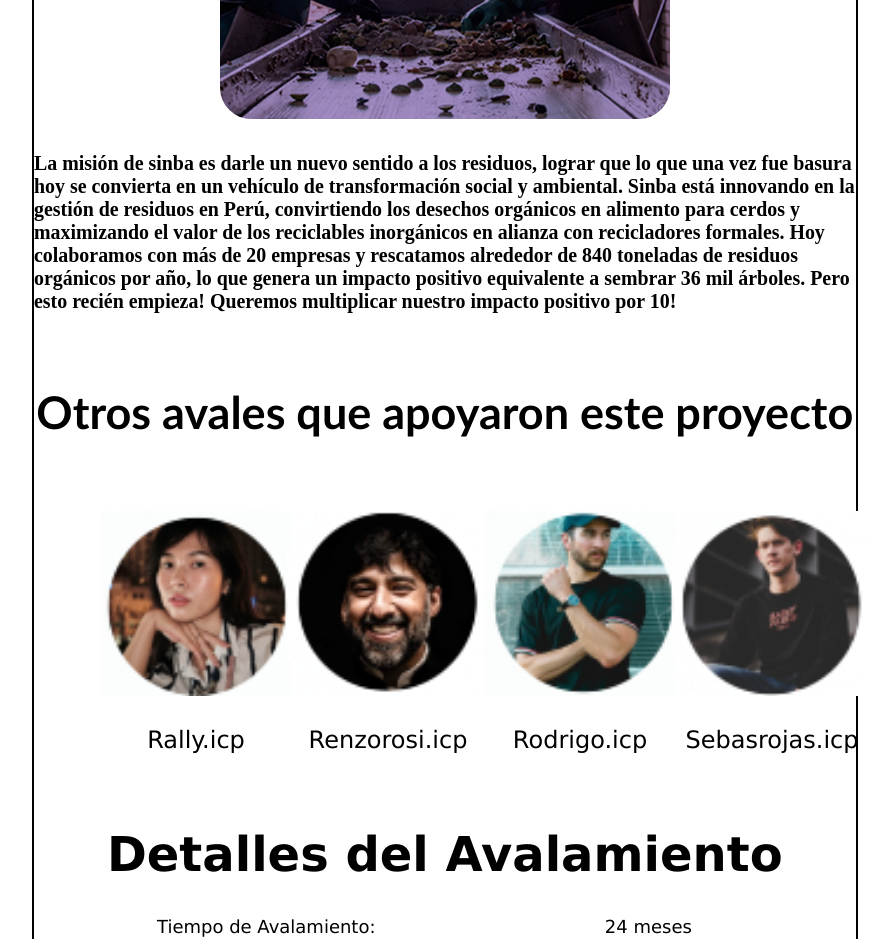
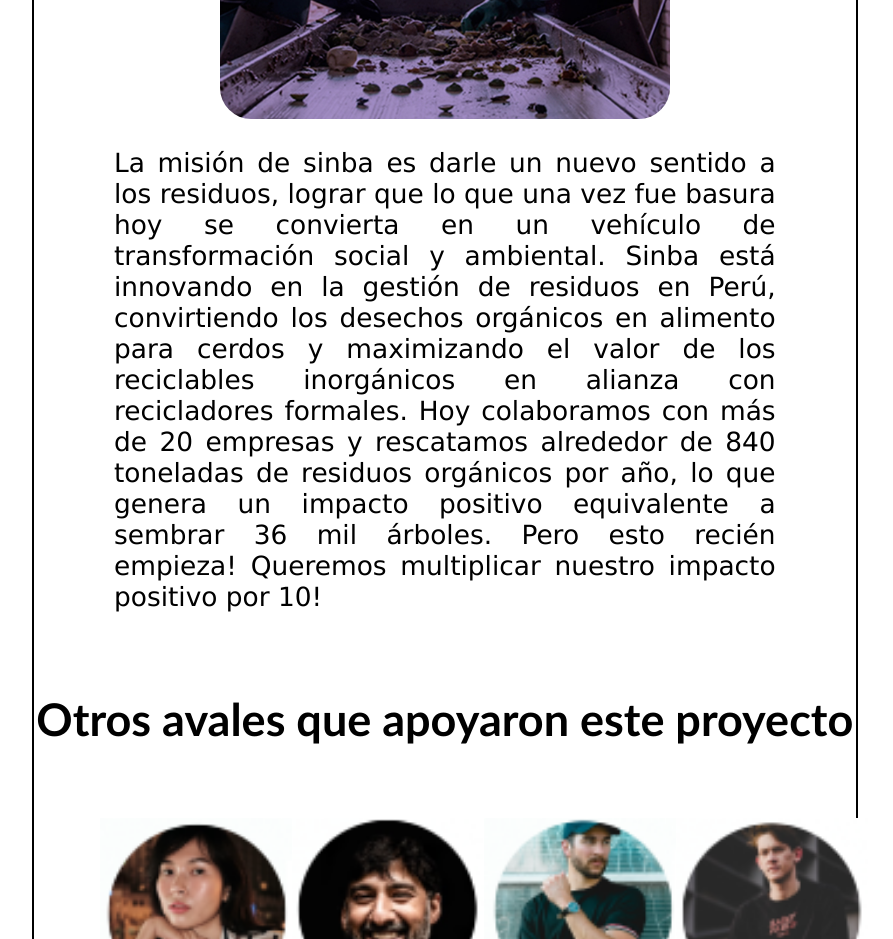
Before and after one commit to juliaigz/ecofund_ICP, a SvelteKit app in the folder src/ecofund-icp-frontend/: page /proyecto in a window 1280 px wide. Shown: the part 1000-1939 px from the top of the page, without its empty margins (72-965 px from the left). Built offline with nearby package versions, Linux system fonts and the light colour scheme.

Commit message:
Se arregló el diseño del parrafo de Sinba (texto que esta abajo de la imagen)

```diff
--- a/src/ecofund-icp-frontend/src/routes/proyecto/+page.svelte
+++ b/src/ecofund-icp-frontend/src/routes/proyecto/+page.svelte
@@ -57,12 +57,14 @@
         <!--**Esctructura de codigo de "Otros avales que apoyaron este proyecto"-->
 
         <div id="ApoyoAvalesPerson">
-            <div>
-                <h5>La misión de sinba es darle un nuevo sentido a los residuos, lograr que lo que una vez fue basura hoy se convierta en un vehículo de transformación social y ambiental.
+            <div class="cajaInfoSinba">
+                <p>La misión de sinba es darle un nuevo sentido a los residuos, lograr que lo que una vez fue basura hoy se convierta en un vehículo de transformación social y ambiental.
 
                     Sinba está innovando en la gestión de residuos en Perú, convirtiendo los desechos orgánicos en alimento para cerdos y maximizando el valor de los reciclables inorgánicos en alianza con recicladores formales.
 
-                    Hoy colaboramos con más de 20 empresas y rescatamos alrededor de 840 toneladas de residuos orgánicos por año, lo que genera un impacto positivo equivalente a sembrar 36 mil árboles. Pero esto recién empieza! Queremos multiplicar nuestro impacto positivo por 10!</h5>
+                    Hoy colaboramos con más de 20 empresas y rescatamos alrededor de 840 toneladas de residuos orgánicos por año, lo que genera un impacto positivo equivalente a sembrar 36 mil árboles. Pero esto recién empieza!
+                    Queremos multiplicar nuestro impacto positivo por 10!
+                </p>
             </div>
             <div id="tituloApoyoAval">
             <h4>Otros avales que apoyaron este proyecto</h4>
@@ -230,6 +232,21 @@
     }
 
 
+    .cajaInfoSinba{
+        display: flex;
+        justify-content: center;
+        margin: 20px 0px 0px 0px;
+    }
+
+    .cajaInfoSinba p{
+        margin: 0px;
+        font-family: Verdana, Geneva, Tahoma, sans-serif;
+        font-size: 1.1em;
+        padding: 8px 10vh;
+        text-align: justify;
+
+    }
+
 
 
     /**SECCION DE DISEÑO DE LAS PERSONAS QUE SEGUN APOYARON AL PROYECTO*/
```
